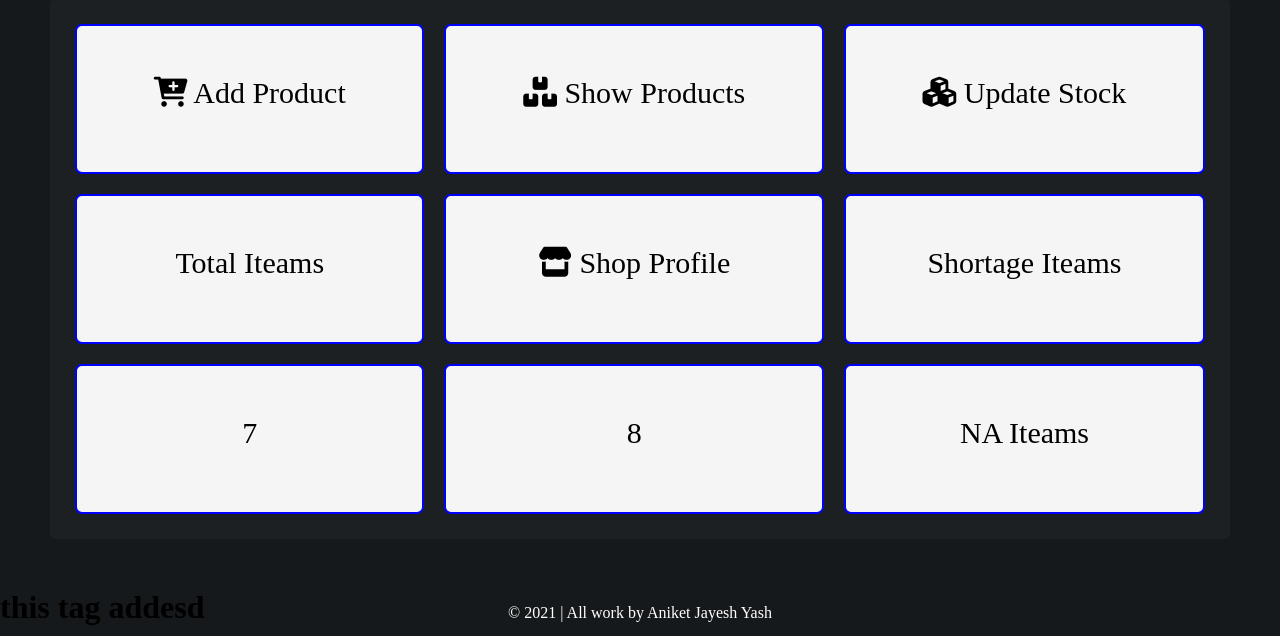
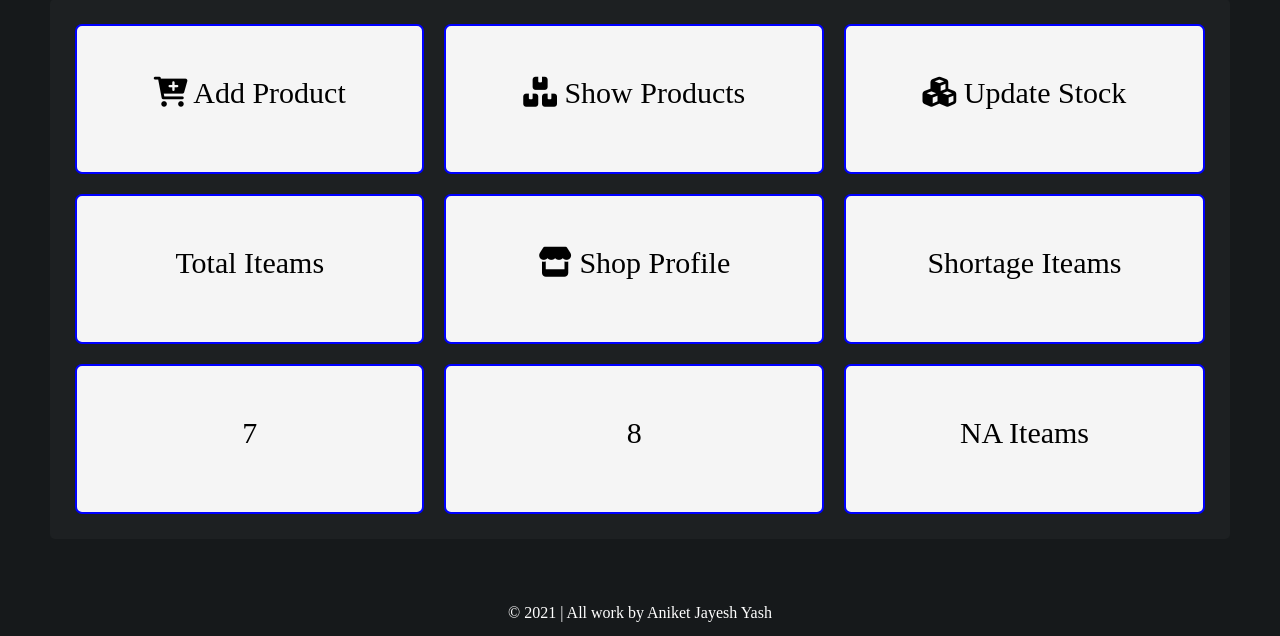
Before and after one commit to yashyc13/grocery-shop, a PHP site: page /admin-home.php in a window 1280 px wide. Shown: the part 164-800 px from the top of the page. Run offline with PHP 8.4, Linux system fonts and the light colour scheme.

Commit message:
h1 removed

```diff
--- a/admin-home.php
+++ b/admin-home.php
@@ -26,7 +26,6 @@
         <div class="grid-item"><a href="not-available.php">NA Iteams</a></div>
     </div>
     <?php include 'admin-footer.html' ?>
-<h1>this tag addesd</h1>
 </body>
 
 </html>
```
